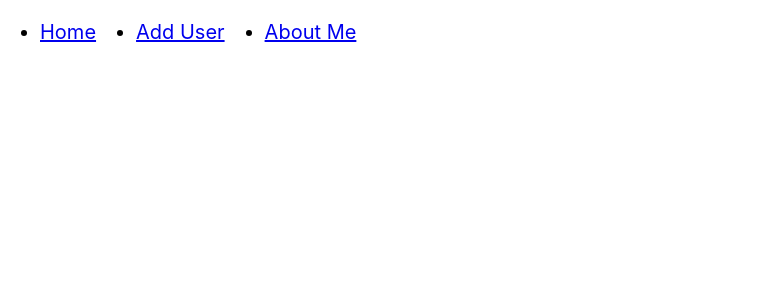
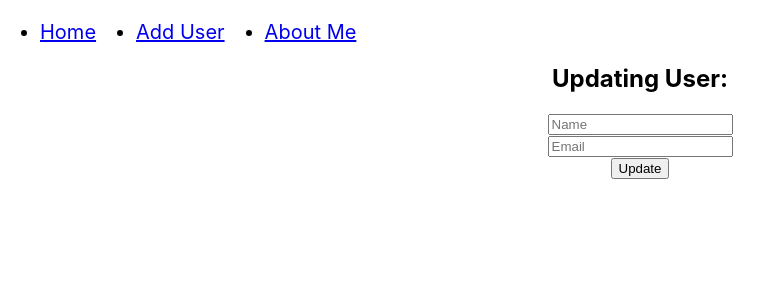
Before and after one commit to khaled39ab/React-Mongodb-CRUD, a React (Create React App) app: page /update/1 in a window 1280 px wide. Shown: the top 300 px of the page, without its empty margins (0-775 px from the left). Built offline with nearby package versions, Linux system fonts and the light colour scheme; no server answers.

Commit message:
update a user from server

```diff
--- a/src/App.js
+++ b/src/App.js
@@ -3,6 +3,7 @@ import './App.css';
 import AddUser from './components/AddUser/AddUser';
 import Header from './components/Header/Header';
 import Home from './components/Home/Home';
+import UpdateUser from './components/UpdateUser/UpdateUser';
 
 function App() {
   return (
@@ -12,6 +13,7 @@ function App() {
         <Route path='/' element={<Home></Home>}></Route>
         <Route path='/home' element={<Home></Home>}></Route>
         <Route path='/add-user' element={<AddUser></AddUser>}></Route>
+        <Route path='/update/:id' element={<UpdateUser></UpdateUser>}></Route>
       </Routes>
     </div>
   );
--- a/src/components/Home/Home.js
+++ b/src/components/Home/Home.js
@@ -1,4 +1,5 @@
 import React, { useEffect, useState } from 'react';
+import { Link } from 'react-router-dom';
 
 const Home = () => {
     const [users, setUsers] = useState([]);
@@ -33,6 +34,7 @@ const Home = () => {
                     users.map(user => <li
                         key={user._id}
                     >Name:{user.name} :: Email: {user.email}
+                    <Link to={`/update/${user._id}`}><button>Update</button></Link>
                         <button onClick={() => handleDeleteUser(user._id)}>x</button>
                     </li>)
                 }
--- /dev/null
+++ b/src/components/UpdateUser/UpdateUser.js
@@ -0,0 +1,51 @@
+import React, { useEffect, useState } from 'react';
+import { useParams } from 'react-router-dom'
+
+const UpdateUser = () => {
+    const { id } = useParams();
+    const [user, setUser] = useState({});
+    useEffect(() => {
+        const url = `http://localhost:5000/update/${id}`;
+        fetch(url)
+            .then(res => res.json())
+            .then(data => setUser(data))
+    }, []);
+
+    const handleUpdateUser = e => {
+        e.preventDefault();
+        const name = e.target.name.value;
+        const email = e.target.email.value;
+
+        const user = { name, email }
+
+        //sent data to the server
+        const url = `http://localhost:5000/update/${id}`;
+        fetch(url, {
+            method: 'PUT',
+            headers: {
+                'Content-Type': 'application/json'
+            },
+            body: JSON.stringify(user)
+        })
+            .then(res => res.json())
+            .then(data => {
+                alert('User Updated successfully...')
+                e.target.reset();
+            });
+    }
+
+    return (
+        <div>
+            <h2>Updating User: {user.name}</h2>
+            <form onSubmit={handleUpdateUser}>
+                <input type="text" name='name' placeholder='Name' required/>
+                <br />
+                <input type="email" name='email' placeholder='Email' required />
+                <br />
+                <button>Update</button>
+            </form>
+        </div>
+    );
+};
+
+export default UpdateUser;
```
